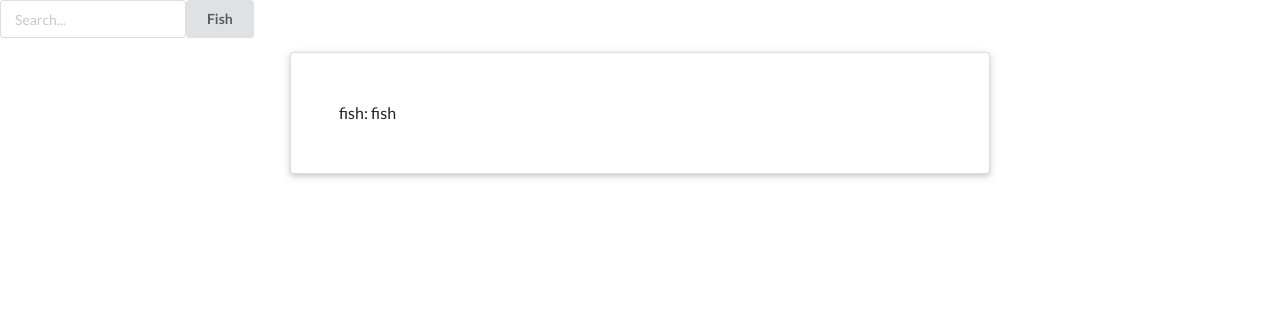
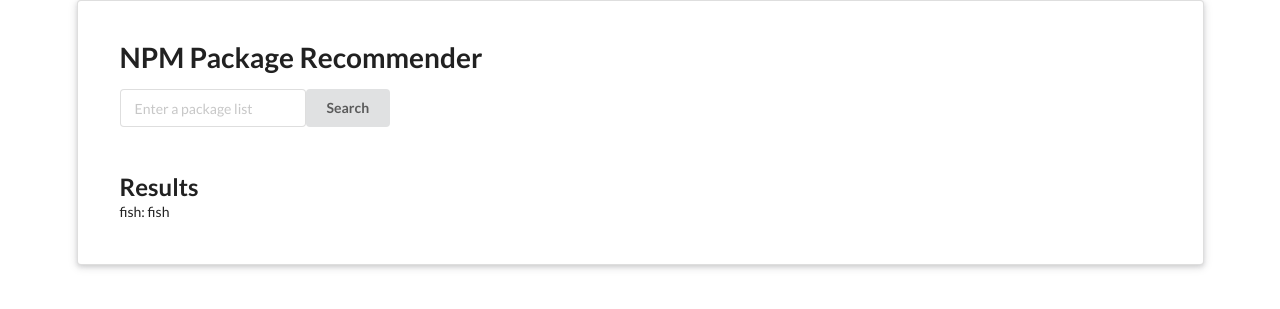
Before and after one commit to ericpzh/cs410project, a Flask app: template frontend/templates/index.html in a window 1280 px wide. Shown: the top 309 px of the page. Run offline with Flask 2, Linux system fonts and the light colour scheme; the template is opened without the code that fills it, so the values that code supplies are empty; some libraries are stand-ins or nearby versions.

Commit message:
add frontend

```diff
--- a/frontend/templates/index.html
+++ b/frontend/templates/index.html
@@ -15,9 +15,10 @@
         this.state = {
           fish : "fish",
         };
-        this.becomeFish = this.becomeFish.bind(this);
+        this.becomeChicken = this.becomeChicken.bind(this);
       }
-      becomeFish(){
+
+      becomeChicken(){
         var args = '?fish = I want Jaja';
         fetch('http://127.0.0.1:5000/test'+args, {
           mode: 'cors',
@@ -29,21 +30,28 @@
         .then(res => res.json())
         .then(res => {
             this.setState({fish: res.fish});
+            return res;
         })
         .catch(error => {
         });
       }
+
       render() {
         return (
-          <div>
-            <div class="ui input">
-              <input type="text" placeholder="Search..."/>
-              <button onClick={this.becomeFish} class="ui button">Fish</button>
-            </div>
-            <div class="ui raised very padded text container segment">
-              fish: {this.state.fish}
-            </div>
-          </div>
+                <div className="ui container">
+                  <div className="ui raised very padded container segment">
+                    <div className="ui huge header">NPM Package Recommender</div>
+                    <div className="ui input">
+                      <input type="text" placeholder="Enter a package list"/>
+                      <button onClick={this.becomeChicken} className="ui button">Search</button>
+                    </div>
+                  <div>
+                    <br></br>
+                    <div className="ui large header">Results</div>
+                    fish: {this.state.fish}
+                  </div>
+                  </div>
+                </div>
         );
       }
     }
```
Also changed, not shown: 1 other file.
